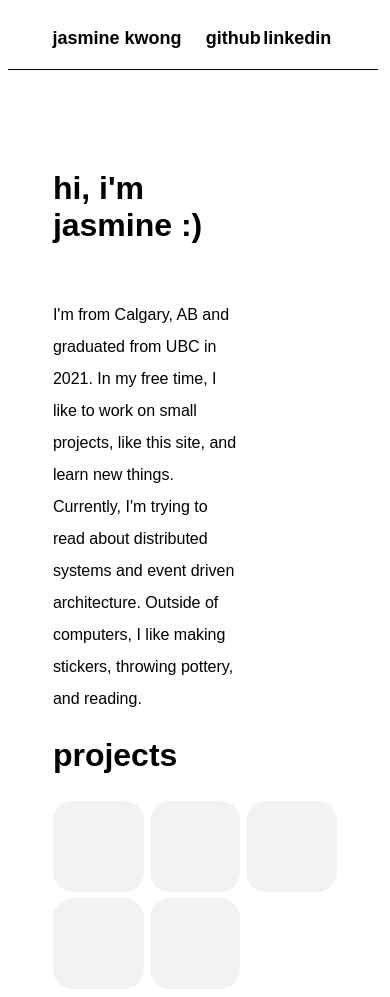
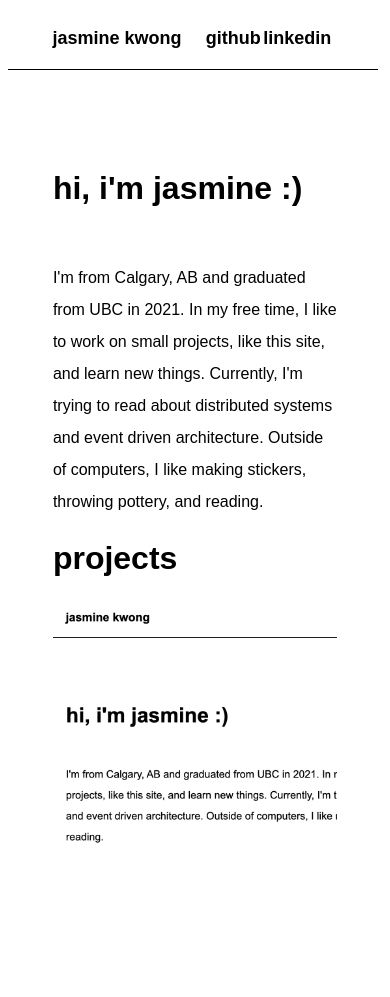
Before and after one commit to jaskwong/personal-site-2023, a Vue app: page / in a window 390 px wide. After the commit the page ends 896 px from the top, so only its background shows below. Built offline with nearby package versions, Linux system fonts and the light colour scheme.

Commit message:
responsive design, personal projects

```diff
--- a/src/components/AboutMe.vue
+++ b/src/components/AboutMe.vue
@@ -18,6 +18,12 @@
 #about-me {
   margin: 100px var(--side-margin) 0 var(--side-margin);
   width: 50%;
+}
+
+@media (max-width: 990px) {
+  #about-me {
+    width: calc(100% - calc(2 * var(--side-margin)));
+  }
 }
 
 #about-me-header {
--- a/src/components/PersonalProjects.vue
+++ b/src/components/PersonalProjects.vue
@@ -2,16 +2,45 @@
   <div id="personal-projects">
     <h1 id="personal-projects-header">projects</h1>
     <div id="personal-projects-grid">
-      <div class="personal-project"></div>
-      <div class="personal-project"></div>
-      <div class="personal-project"></div>
-      <div class="personal-project"></div>
-      <div class="personal-project"></div>
+      <div
+        v-for="project in PERSONAL_PROJECTS"
+        class="personal-project"
+        :style="{ backgroundImage: 'url(' + project.image + ')' }"
+        :key="project.link"
+      >
+        <div
+          :onclick="'window.open(\'' + project.link + '\', \'mywindow\')'"
+          class="personal-project-overlay"
+          :style="{
+            backgroundColor: getRandomOverlayColour()
+          }"
+        >
+          <div>
+            <h3>{{ project.name }} - {{ project.year }}</h3>
+            {{ project.description }}
+            <br />
+            <br />
+            {{ project.components.join(', ') }}
+          </div>
+        </div>
+      </div>
     </div>
   </div>
 </template>
 
-<script setup lang="ts"></script>
+<script setup lang="ts">
+import { PERSONAL_PROJECTS } from '@/projects'
+
+const OVERLAY_COLOURS: string[] = [
+  'rgba(146, 141, 181, 0.95)',
+  'rgba(118, 153, 137, 0.95)',
+  'rgba(196, 140, 134, 0.95)'
+]
+
+const getRandomOverlayColour = (): string => {
+  return OVERLAY_COLOURS[Math.floor(Math.random() * OVERLAY_COLOURS.length)]
+}
+</script>
 
 <style scoped>
 #personal-projects {
@@ -32,17 +61,67 @@
 
 .personal-project {
   height: 0;
-  width: 32%;
-  padding-bottom: 32%;
-  background-color: rgba(125, 125, 125, 0.1);
+  position: relative;
+  border-radius: 20px;
+  animation: 4s ease-in 0s slideUpBody;
+  overflow: hidden;
   margin-right: 2%;
   margin-top: 2%;
-  border-radius: 20px;
-  animation: 4s ease-in 0s slideUpBody;
+
+  background-size: contain;
+  background-repeat: no-repeat;
 }
 
-#personal-projects .personal-project:nth-child(3n + 3) {
-  margin-right: 0;
+@media (min-width: 990px) {
+  .personal-project {
+    width: 32%;
+    padding-bottom: 32%;
+  }
+
+  .personal-project:nth-child(3n + 3) {
+    margin-right: 0;
+  }
+}
+
+@media (min-width: 672px) and (max-width: 990px) {
+  .personal-project {
+    width: 49%;
+    padding-bottom: 49%;
+  }
+
+  .personal-project:nth-child(2n + 2) {
+    margin-right: 0;
+  }
+}
+
+@media (max-width: 672px) {
+  .personal-project {
+    width: 100%;
+    padding-bottom: 100%;
+    margin-right: 0;
+  }
+}
+
+.personal-project-overlay {
+  position: absolute;
+  display: none;
+  height: 100%;
+  width: 100%;
+  z-index: 10;
+  cursor: pointer;
+}
+
+.personal-project-overlay > div {
+  position: absolute;
+  height: 100%;
+  width: 100%;
+  box-sizing: border-box;
+  padding: 5%;
+}
+
+.personal-project:hover > .personal-project-overlay {
+  display: block;
+  animation: 0.2s ease-in 0s opacityOverlay;
 }
 
 @keyframes slideUpHeader {
@@ -68,4 +147,10 @@
     opacity: 0;
   }
 }
+
+@keyframes opacityOverlay {
+  from {
+    transform: translateY(100%);
+  }
+}
 </style>
--- /dev/null
+++ b/src/projects.ts
@@ -0,0 +1,20 @@
+export type project = {
+  year: number
+  name: string
+  description: string
+  components: string[]
+  link: string
+  image: string
+}
+
+export const PERSONAL_PROJECTS: project[] = [
+  {
+    year: 2023,
+    name: 'personal website',
+    description:
+      'A website to showcase my personal projects. I hope to continuously update this as I work on more things so I can see them all in one place - kind of like a coding scrapbook.',
+    components: ['vue.js', 'css'],
+    link: 'https://github.com/jaskwong/personal-site-2023',
+    image: '/src/assets/personal_site_2023.png'
+  }
+]
```
Also changed, not shown: src/assets/personal_site_2023.png (added).
